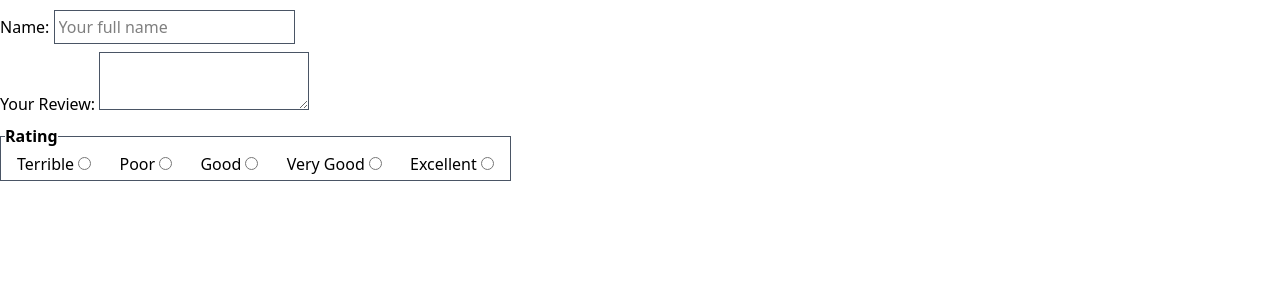
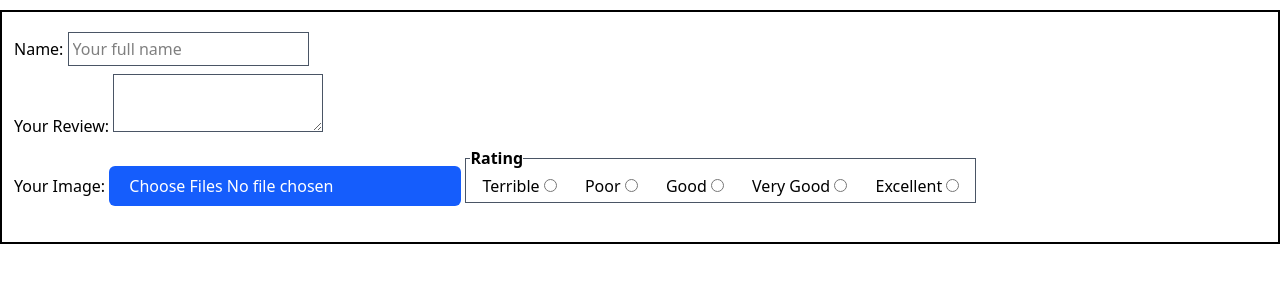
Before and after one commit to Phoenix-Domain/ReviewHub, a website built with Vite: page index.html in a window 1280 px wide. Shown: the part 58-340 px from the top of the page. Built offline with nearby package versions, Linux system fonts and the light colour scheme.

Commit message:
Add image input tag

```diff
--- a/index.html
+++ b/index.html
@@ -10,12 +10,14 @@
       <h1 class="font-bold text-5xl mx-auto">ReviewHub</h1>
     </header>
     <main class="mt-5">
-      <form action="">
+      <form action="" class="border-2 p-3">
+        <!-- Name -->
         <label for="name" class="block my-2">
           Name:
           <input type="text" id="name" placeholder="Your full name" class="border-1 border-gray-600 p-1">
         </label>
 
+        <!-- message -->
         <div class="block my-2">
           <label for="review" class="my-2">Your Review:
 
@@ -23,6 +25,11 @@
           <textarea name="review" id="review" class="border-1 border-gray-600 p-1"></textarea>
         </div>
 
+        <label for="image"> Your Image:
+          <input class="inline-block px-5 py-2 cursor-pointer bg-blue-600 text-white rounded-md transition-colors duration-300 hover:bg-blue-700 mb-6" title="Upload image" type="file" name="image" id="image" accept="image/*" multiple>
+
+        </label>
+        <!-- rating -->
         <fieldset class="border-1 border-gray-600 p-1 inline-block">
           <legend class="font-bold">Rating</legend>
 
@@ -44,6 +51,8 @@
         </fieldset>
 
       </form>
+
+      <section id="testimonials"></section>
     </main>
     <footer></footer>
     <script type="module" src="/src/main.js"></script>
```
